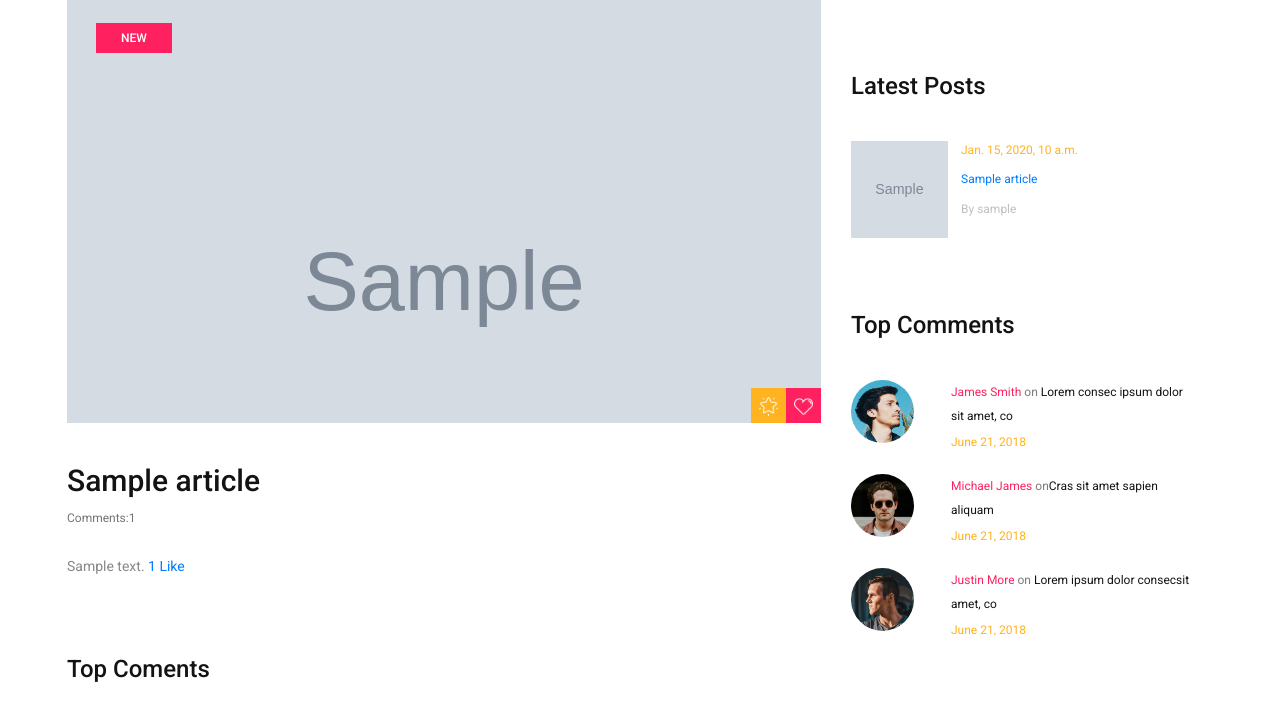
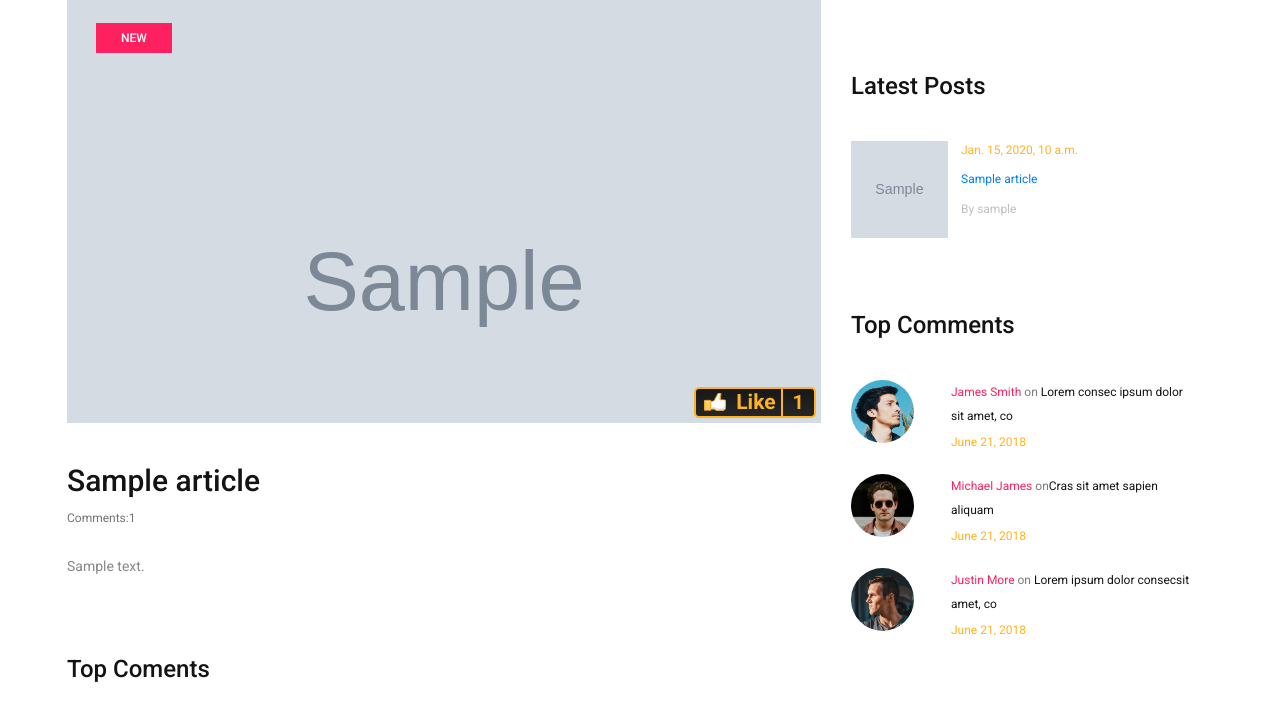
Before and after one commit to lapchakd/GGuideForumForYou, a Django app: a page that uses Server/templates/single-blog.html in a window 1280 px wide. Shown: the part 253-978 px from the top of the page. Run offline with Django 3.2, Linux system fonts and the light colour scheme; tables that the repository leaves empty hold one stand-in row (values such as "Sample post"); grey boxes marked "Sample" are stand-in pictures; some libraries are stand-ins or nearby versions; some web fonts are replaced.

Commit message:
add style button for artikls LikeDislike

```diff
--- a/Server/GGuide/firebase.py
+++ b/Server/GGuide/firebase.py
@@ -1,27 +1,27 @@
-import os
-from urllib.parse import urlparse
-
-import pyrebase
-
-
-config_storage = urlparse(os.environ.get("FIREBASE_URL"))
-
-config = {
-    'apiKey': config_storage.path[1:],
-    'authDomain': config_storage.params,
-    'databaseURL': config_storage.query,
-    'storageBucket': config_storage.fragment,
-}
-
-
-def create_connect_firebase(user):
-    firebase = pyrebase.initialize_app(config)
-    auth = firebase.auth()
-    user = auth.create_user_with_email_and_password(user.email, user.password)
-    auth.send_email_verification(user['idToken'])
-
-
-def log_in_connect_firebase(user):
-    firebase = pyrebase.initialize_app(config)
-    auth = firebase.auth()
-    user = auth.sign_in_with_email_and_password(user.email, user.password)
+# import os
+# from urllib.parse import urlparse
+#
+# import pyrebase
+#
+#
+# config_storage = urlparse(os.environ.get("FIREBASE_URL"))
+#
+# config = {
+#     'apiKey': config_storage.path[1:],
+#     'authDomain': config_storage.params,
+#     'databaseURL': config_storage.query,
+#     'storageBucket': config_storage.fragment,
+# }
+#
+#
+# def create_connect_firebase(user):
+#     firebase = pyrebase.initialize_app(config)
+#     auth = firebase.auth()
+#     user = auth.create_user_with_email_and_password(user.email, user.password)
+#     auth.send_email_verification(user['idToken'])
+#
+#
+# def log_in_connect_firebase(user):
+#     firebase = pyrebase.initialize_app(config)
+#     auth = firebase.auth()
+#     user = auth.sign_in_with_email_and_password(user.email, user.password)
--- a/Server/GGuide/views.py
+++ b/Server/GGuide/views.py
@@ -10,7 +10,7 @@ from django.views.generic import CreateView
 from django.views.generic.edit import ModelFormMixin
 from django.forms.widgets import HiddenInput
 from django.shortcuts import get_object_or_404
-from GGuide.firebase import create_connect_firebase, log_in_connect_firebase
+#from GGuide.firebase import create_connect_firebase, log_in_connect_firebase
 from GGuide.models import ProfileModel, Comments, Article
 from GGuide.forms import SignUpForm, Userlogin, ProfileForm, FriendForm, CommentsForm
 
@@ -109,7 +109,7 @@ def registration(request):
             raw_password = form.cleaned_data.get('password1')
             user = authenticate(username=username, password=raw_password, email=email)
             login(request, user)
-            create_connect_firebase(user)
+            #create_connect_firebase(user)
             p = ProfileModel(img='default.jpg', user=user)
             p.save()
 
@@ -140,7 +140,7 @@ def log_in(request):
             password = form.cleaned_data['password']
             user = authenticate(username=username, password=password)
             if user:
-                log_in_connect_firebase(user)
+                #log_in_connect_firebase(user)
                 login(request, user)
                 return redirect(success_url)
             else:
--- a/Server/static/assets/style.css
+++ b/Server/static/assets/style.css
@@ -1003,24 +1003,83 @@ ol {
 	position: absolute;
 	right: 0;
 	bottom: 0;
-	width: 70px;
+	width: 127px;
 }
 
 .single-blog-page .blog-thumb .rgi-extra .rgi-star,
+.single-blog-page .blog-thumb .rgi-extra .rgi-like,
 .single-blog-page .blog-thumb .rgi-extra .rgi-heart {
-	height: 35px;
-	width: 35px;
+	width: 30px;
+	height: 21px;
+	padding-right: 5px;
+	padding-bottom: 3px;
+	padding-left: 3px;
+}
+
+
+.single-blog-page .blog-thumb .rgi-extra .btn-text {
+	color: #ffb320;
+  }
+
+
+.single-blog-page .blog-thumb .rgi-extra .like-btn {
+	font-size: 21px;
+	height: 100%;
+	font-family: 'Roboto', sans-serif;
+	margin-bottom: 5px;
+	user-select: none;
+	background-repeat: repeat-x;
+	background-position: -1px -1px;
+	background-size: 110% 110%;
+	border: 2px solid #ffb320;
+	border-radius: .25em;
+	box-sizing: border-box;
+	-moz-appearance: none;
+	text-decoration: none;
+	list-style-type: none;
+	word-wrap: break-word;
 	float: left;
-	display: block;
-	padding: 6px 8px 0;
-}
-
-.single-blog-page .blog-thumb .rgi-extra .rgi-star {
-	background: #ffb320;
-}
-
-.single-blog-page .blog-thumb .rgi-extra .rgi-heart {
-	background: #ff205f;
+	border-top-right-radius: 0;
+	border-bottom-right-radius: 0;
+	white-space: nowrap;
+	padding: 1px 5px;
+	line-height: 25px;
+	background-image: linear-gradient(-180deg, #181717, #242526 90%);
+	font-weight: 600;
+
+}
+
+
+
+.single-blog-page .blog-thumb .rgi-extra .like-count {
+	color: #ffb320;
+	font-size: 20px;
+	display: inline;
+	height: 100%;
+	font-family: 'Roboto', sans-serif;
+	margin-bottom: 5px;
+	user-select: none;
+	background-repeat: repeat-x;
+	background-position: -1px -1px;
+	background-size: 110% 110%;
+	border: 2px solid #ffb320;
+	border-radius: .25em;
+	box-sizing: border-box;
+	-moz-appearance: none;
+	text-decoration: none;
+	list-style-type: none;
+	word-wrap: break-word;
+	float: left;
+	border-top-left-radius: 0;
+	border-bottom-left-radius: 0;
+	border-left: 0;
+	padding: 3px 10px;
+	line-height: 21px;
+	background-color: #eff3f6;
+	background-image: linear-gradient(-180deg,#181717,#242526 90%);
+	font-weight: 600;
+
+
 }
 
 .single-blog-page .blog-content h3 {
--- a/Server/templates/single-blog.html
+++ b/Server/templates/single-blog.html
@@ -50,14 +50,14 @@
 					<div class="blog-thumb set-bg" data-setbg="/profile_images/{{ article.article_image }}">
 						<div class="cata new">new</div>
 						<div class="rgi-extra">
-							<div class="rgi-star"><img src="{% static 'images/icons/star.png' %}" alt=""></div>
-							<div class="rgi-heart"><img src="{% static 'images/icons/heart.png' %}" alt=""></div>
+							<li class="like-btn" class="btn-text"><a class="btn-text" href='{% url "like-toggle" article.slug %}'><img class="rgi-like" src="/static/images/icons/like.png" > Like</a></li>
+                            <li class="like-count" >{{ article.likes.count }}</li>
 						</div>
 					</div>
                     <div class="blog-content">
                           <h3>{{ article.title }}</h3>
                           <a href="" class="meta-comment">Comments:{{ comments.count }}</a>
-                          <p>{{ article.text }} <a href='{% url "like-toggle" article.slug %}'>{{ article.likes.count }} Like</a></p>
+                          <p>{{ article.text }} </p>
                     </div>
 					<div class="comment-warp">
 						<h4 class="comment-title">Top Coments</h4>
```
Also changed, not shown: Server/profile_images/article_images/1ee8e3dd4735d06ac46c2b635daa99fad4eb9ac9.jpg (added), Server/profile_images/article_images/ant_2.jpg (added), Server/static/images/icons/like.png (added).
